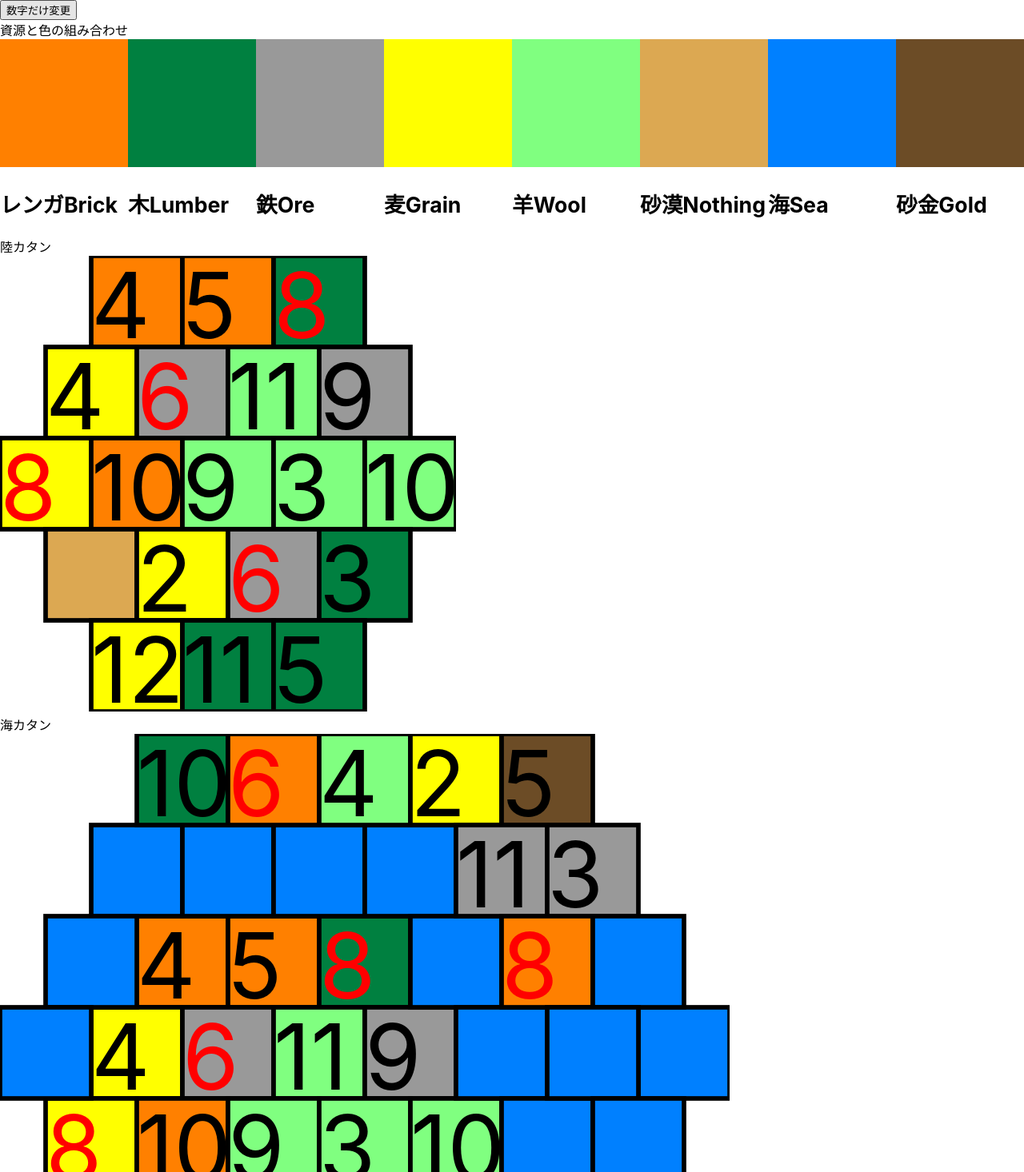
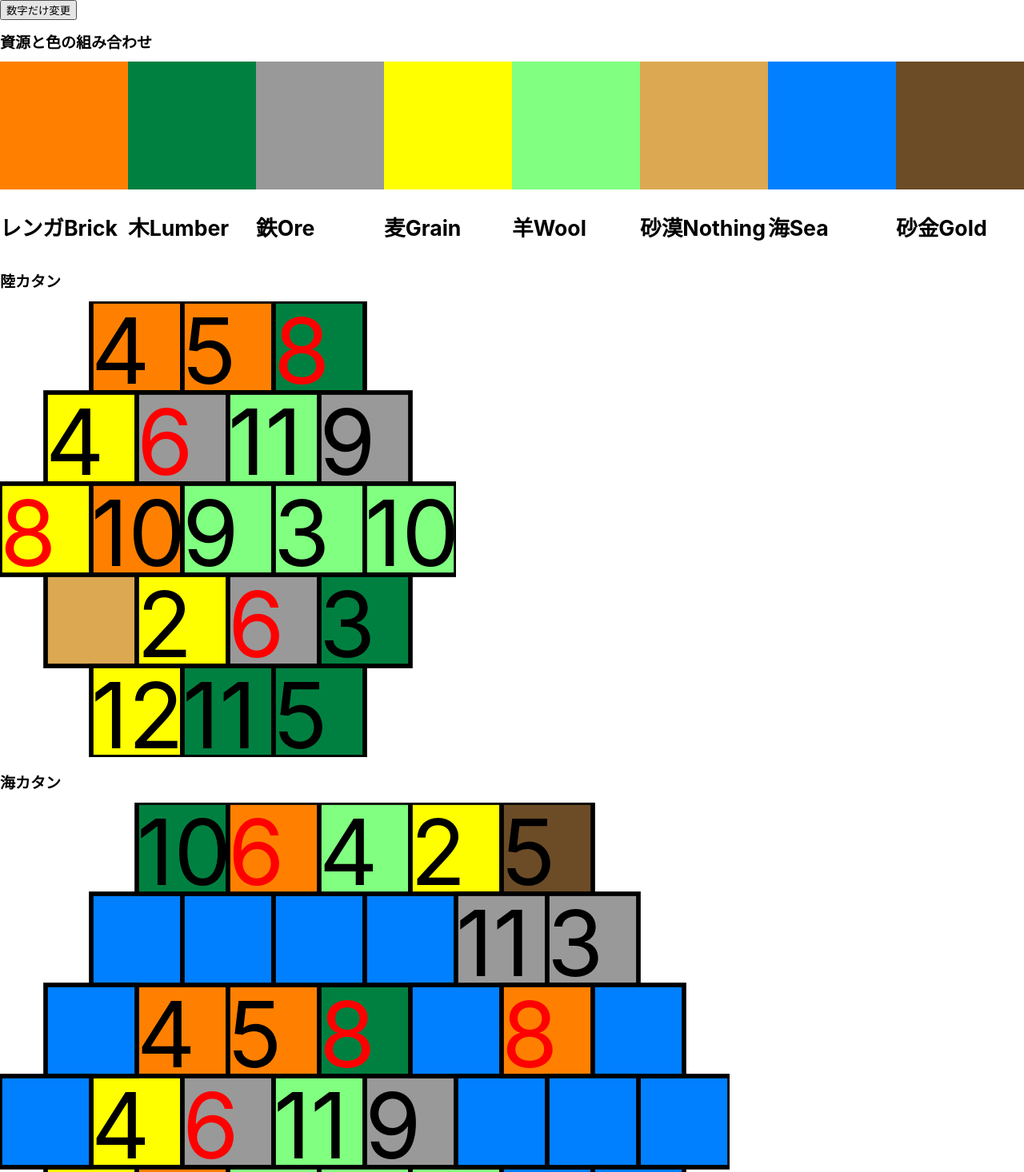
Before and after one commit to ryusei-iki/catangit, a React (Create React App) app: page / in a window 1280 px wide. Shown: the top 1466 px of the page at 80% size. Built offline with nearby package versions, Linux system fonts and the light colour scheme.

Commit message:
title size

```diff
--- a/src/App.tsx
+++ b/src/App.tsx
@@ -393,7 +393,7 @@ let numArrayRandom3=func3()
   return (
     <>
     <button onClick={()=>setLoop((prev)=>prev+1)}>数字だけ変更</button>
-    <div>{'資源と色の組み合わせ'}</div>
+    <h1 style={{fontSize:imageSize/6}}>{'資源と色の組み合わせ'}</h1>
     {/* <div>
       <h2 style={{fontSize:100 , inlineSize:imageLabelSize,wordBreak:'break-all',display:'inline-flex'}}>レンガBrick</h2>
       <img src={img1png} width={imageLabelSize}></img>
@@ -461,7 +461,7 @@ let numArrayRandom3=func3()
 <img src={img7png}width={imageLabelSize}></img>
 <img src={img8png}width={imageLabelSize}></img>
     </div> */}
-    <div>陸カタン</div>
+    <h1 style={{fontSize:imageSize/6}}>陸カタン</h1>
     {/* <div>{numArrayRandom}</div>
     <div>{numArrayRandom3}</div> */}
 
@@ -473,7 +473,7 @@ let numArrayRandom3=func3()
 { <rect x={sigenCoordinate[index][0]}y={sigenCoordinate[index][1]}width={imageSize} height={imageSize}fill='none' stroke="black" stroke-width={strokeWidth}/>}
   </>})}
   </svg>
-  <div>海カタン</div>
+  <h1 style={{fontSize:imageSize/6}}>海カタン</h1>
   <svg width={imageSize*8} height={imageSize*7}>
 
   {sigenRandom.map((sigen,index)=>{return <><image xlinkHref={svgList[sigen]} x={sigenCoordinate1[index][0]}y={sigenCoordinate1[index][1]}width={imageSize} height={imageSize}/>
```
